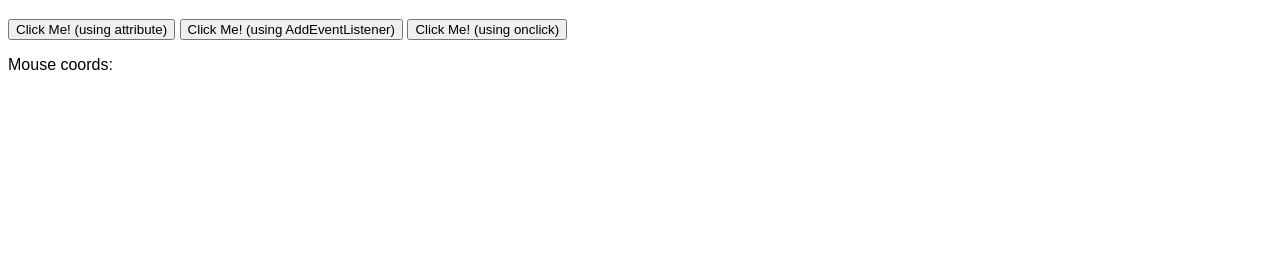
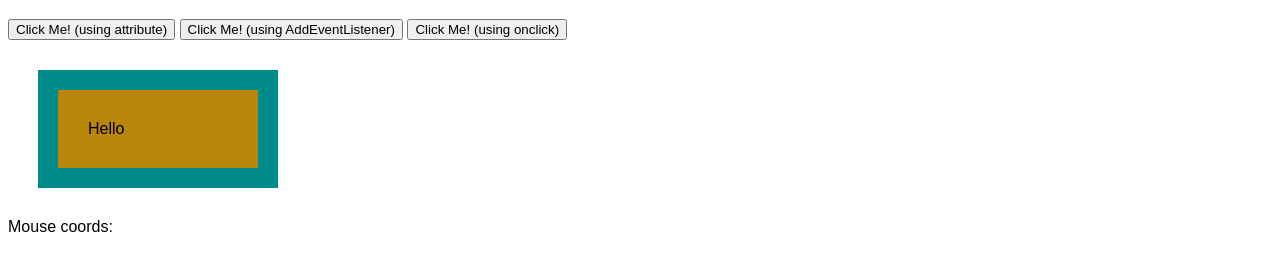
Before and after one commit to vladtymo/JS-Fundamentals-August, a plain HTML site: page 07 Events/index.html in a window 1280 px wide. Shown: the part 85-356 px from the top of the page. Drawn offline with Linux system fonts and the light colour scheme.

Commit message:
Event hoisting.

```diff
--- a/07 Events/index.html
+++ b/07 Events/index.html
@@ -19,6 +19,10 @@
 
     <button id="btn3">Click Me! (using onclick)</button>
 
+    <div onclick="console.log('outer clicked!')" class="outer">
+        <div onclick="console.log('inner clicked!')" class="inner">Hello</div>
+    </div>
+
     <p>Mouse coords: <span id="coords-text"></span></p>
 
     <script src="./main.js"></script>
--- a/07 Events/style.css
+++ b/07 Events/style.css
@@ -21,3 +21,14 @@ h1 {
 #btn3:hover {
     box-shadow: 1px 2px 10px black;
 } */
+
+.outer {
+    padding: 20px;
+    width: 200px;
+    margin: 30px ;
+    background-color: darkcyan;
+}
+.inner {
+    background-color: darkgoldenrod;
+    padding: 30px;
+}
```
